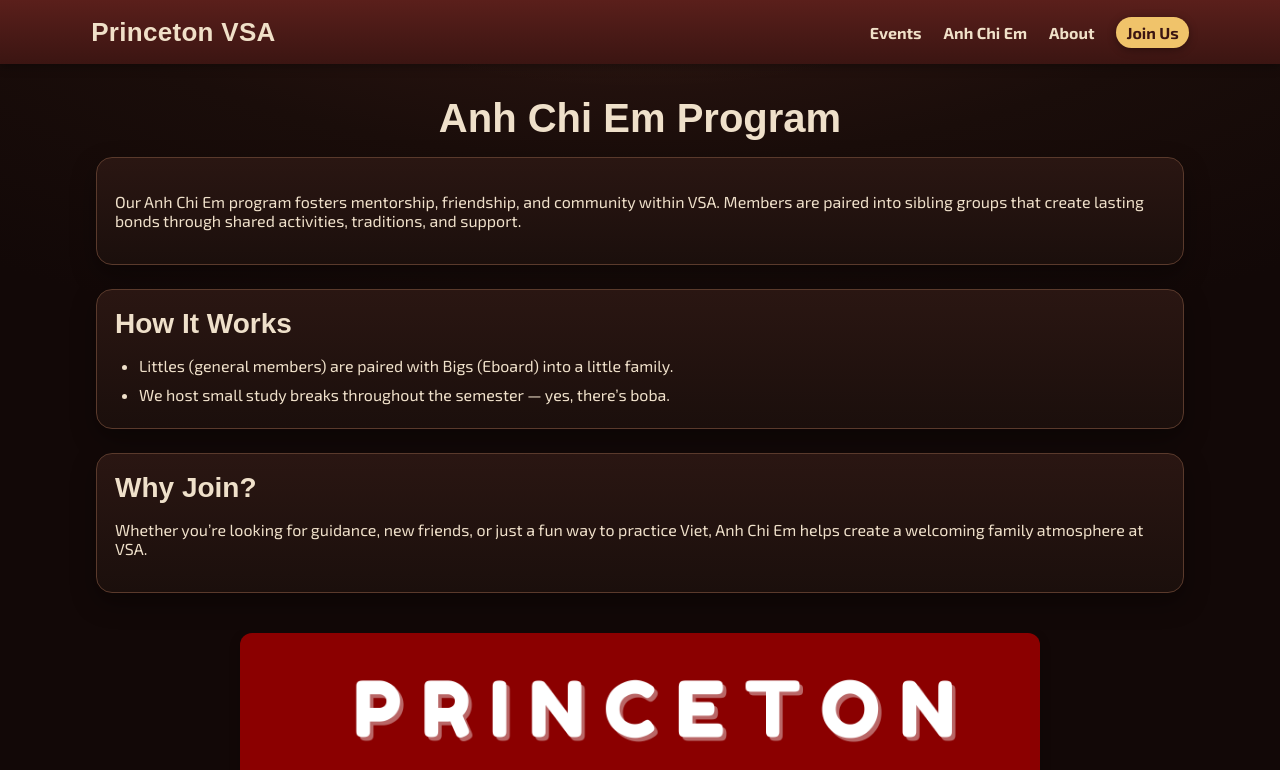
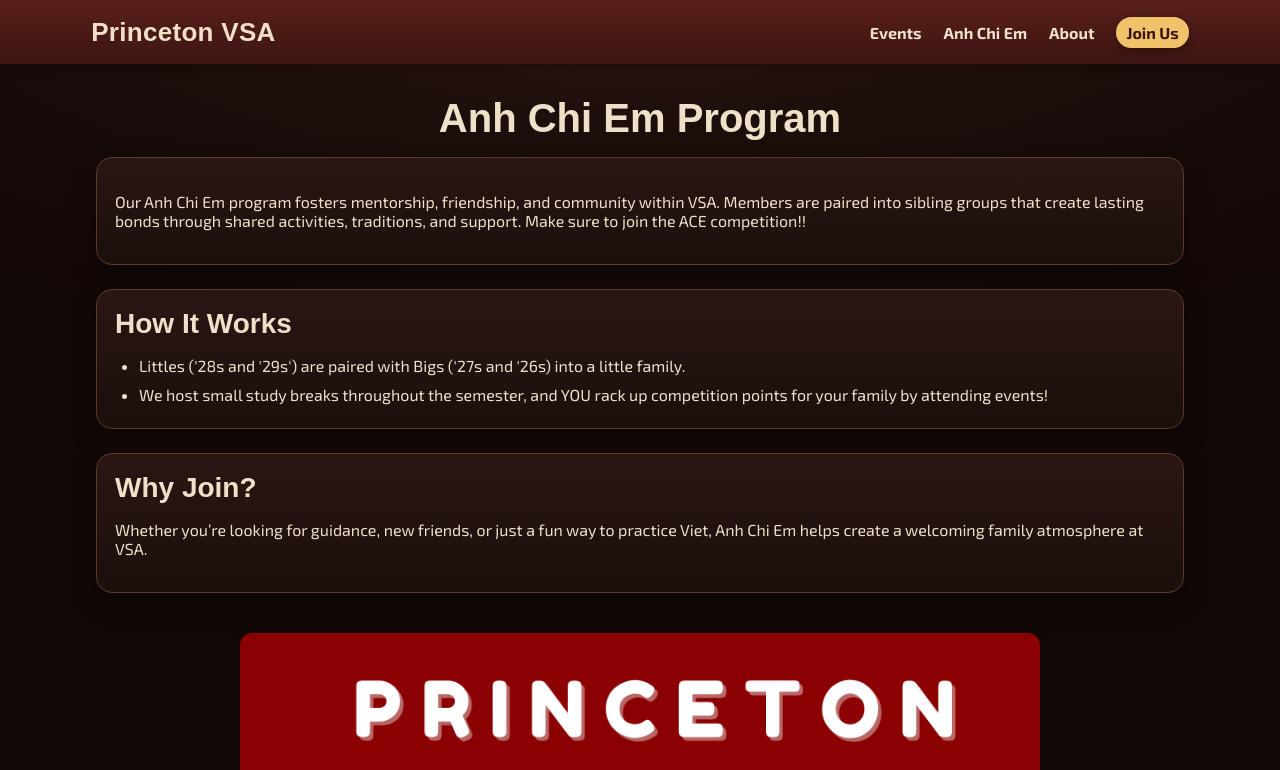
Before and after one commit to eemilytraan/vsa-website, a React (Vite) app: page /anh-chi-em in a window 1280 px wide. Shown: the top 770 px of the page. Built offline with nearby package versions, Linux system fonts and the light colour scheme; a web font is replaced by a local one.

Commit message:
add ace family

```diff
--- a/src/data/pastEvents.ts
+++ b/src/data/pastEvents.ts
@@ -4,7 +4,7 @@
 export const PAST_EVENTS: AcademicYearBlock[] = [
 
   { academicYear: "2025-26", events: [
-    { title: "ACE Family", images: ["https://drive.google.com/uc?export=view&id=1-iV9AKRezAwHMJcnoMZ8y-gPy9_8lgfi", "https://drive.google.com/uc?export=view&id=1ykP6d0QJQe9EGU-iiP8CnZXEHnlsjKJH", "https://drive.google.com/uc?export=view&id=1vA0oDHgs_Brv53tS-5Zis3pc1vQ37jib"] },
+    { title: "ACE Family", images: ["https://drive.google.com/uc?export=view&id=1-iV9AKRezAwHMJcnoMZ8y-gPy9_8lgfi", "https://drive.google.com/uc?export=view&id=1ykP6d0QJQe9EGU-iiP8CnZXEHnlsjKJH", "https://drive.google.com/uc?export=view&id=1vA0oDHgs_Brv53tS-5Zis3pc1vQ37jib", "https://drive.google.com/uc?export=view&id=1jxIJPysLano-OfaqM9emxnTS7qmskXfw"] },
   ]},
   { academicYear: "2024-25", events: [
     { title: "VSA Social", images: ["https://drive.google.com/uc?export=view&id=1LYejceJwLUX75n9-D0wHu1e8i3qJ88rP", "https://drive.google.com/uc?export=view&id=1BaytkcU7DOtfXyTDjUKk8e4B3ytnLRxT", "https://drive.google.com/uc?export=view&id=19WvjAVmhvP-wQ_7xNCbiBIB6vrSYQbiM"] },
--- a/src/pages/AnhChiEm.jsx
+++ b/src/pages/AnhChiEm.jsx
@@ -10,15 +10,16 @@
         <p>
           Our Anh Chi Em program fosters mentorship, friendship, and community within VSA. Members
           are paired into sibling groups that create lasting bonds through shared activities,
-          traditions, and support.
+          traditions, and support. Make sure to join the ACE competition!!
+          {/*} nước sôi, nước sôi, nước sôi; adopted; koalas; */}
         </p>
       </div>
 
       <div className="card" style={{ marginBottom: 24 }}>
         <h2 className="section-title">How It Works</h2>
         <ul style={{ paddingLeft: 24, lineHeight: "1.8em", margin: 0 }}>
-          <li>Littles (general members) are paired with Bigs (Eboard) into a little family.</li>
-          <li>We host small study breaks throughout the semester — yes, there’s boba.</li>
+          <li>Littles ('28s and '29s') are paired with Bigs ('27s and '26s) into a little family.</li>
+          <li>We host small study breaks throughout the semester, and YOU rack up competition points for your family by attending events!</li>
         </ul>
       </div>
 
```
